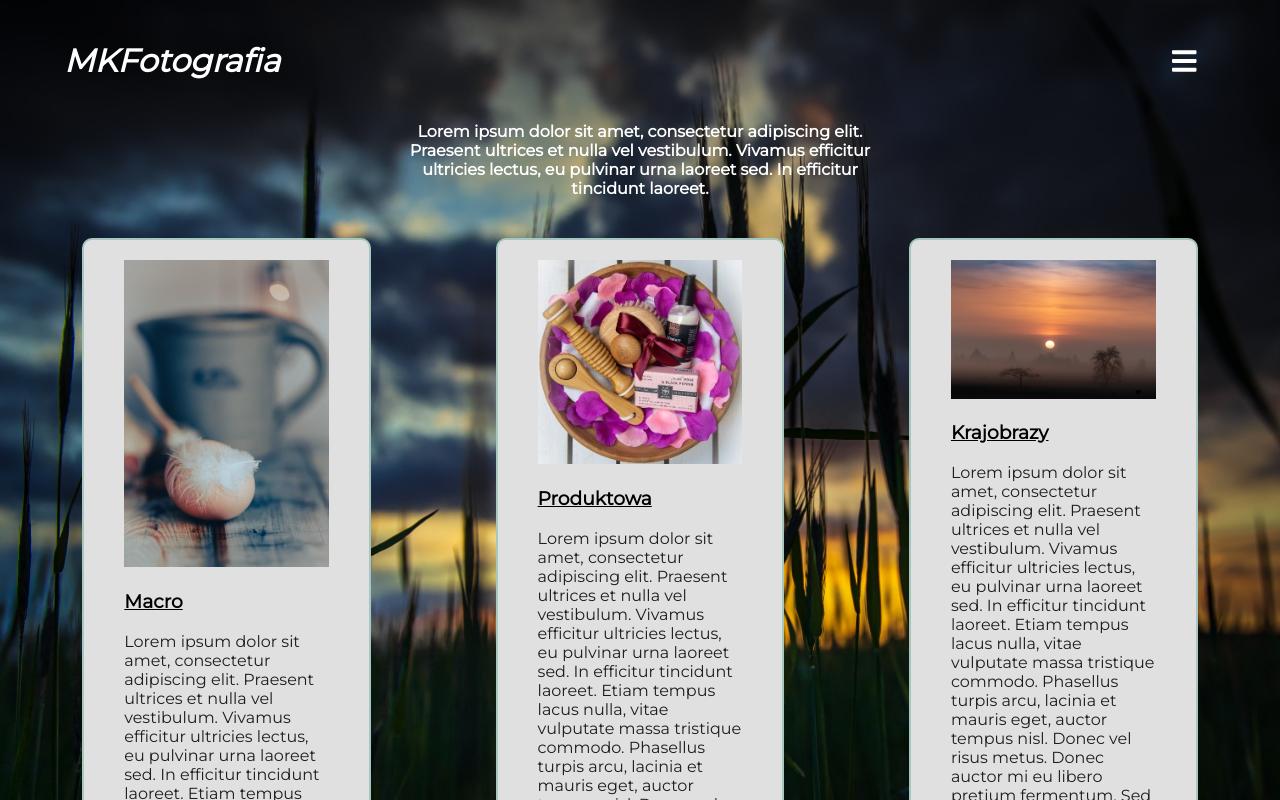
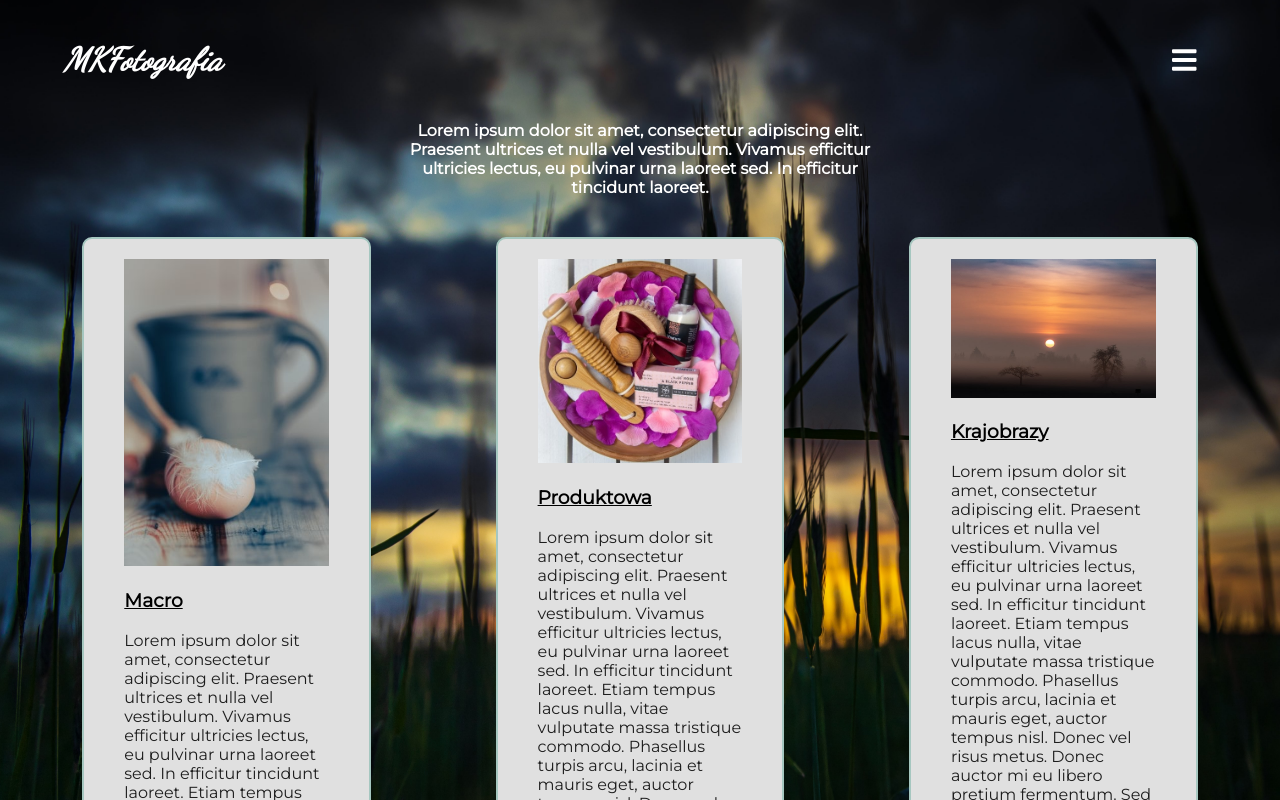
Before and after one commit to MateuszSobiech/mkFotografia.v2, an Angular app: page / in a window 1280 px wide. Built offline with nearby package versions, Linux system fonts and the light colour scheme.

Commit message:
change logo font

```diff
--- a/src/app/menu/menu.component.css
+++ b/src/app/menu/menu.component.css
@@ -11,6 +11,10 @@
 
 .example-sidenav-content h1 {
   cursor: pointer;
+}
+
+h1 {
+  font-family: "Dancing Script", cursive;
 }
 
 .example-sidenav {
--- a/src/styles.css
+++ b/src/styles.css
@@ -1,5 +1,7 @@
 /* You can add global styles to this file, and also import other style files */
 @import url("https://fonts.googleapis.com/css2?family=Montserrat&display=swap");
+@import url("https://fonts.googleapis.com/css2?family=Dancing+Script&display=swap");
+
 html,
 body {
   height: 100%;
```
